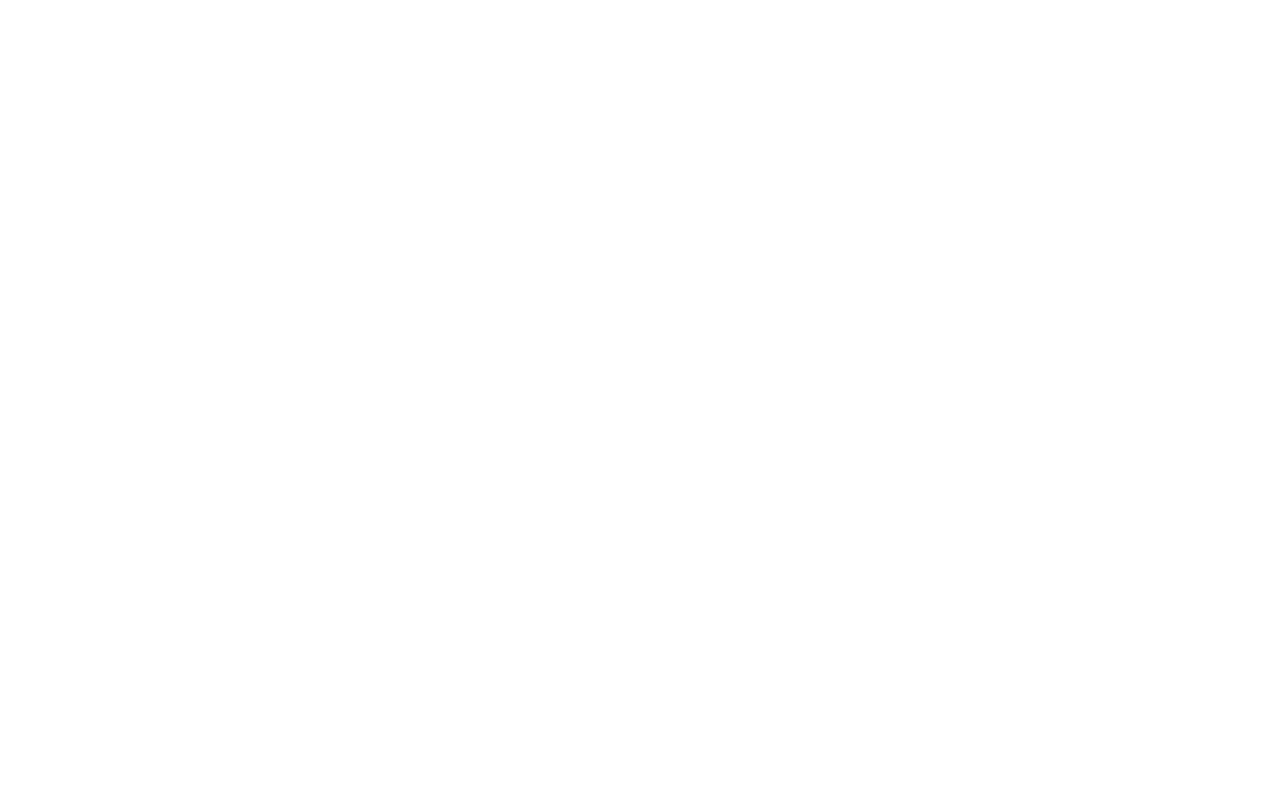
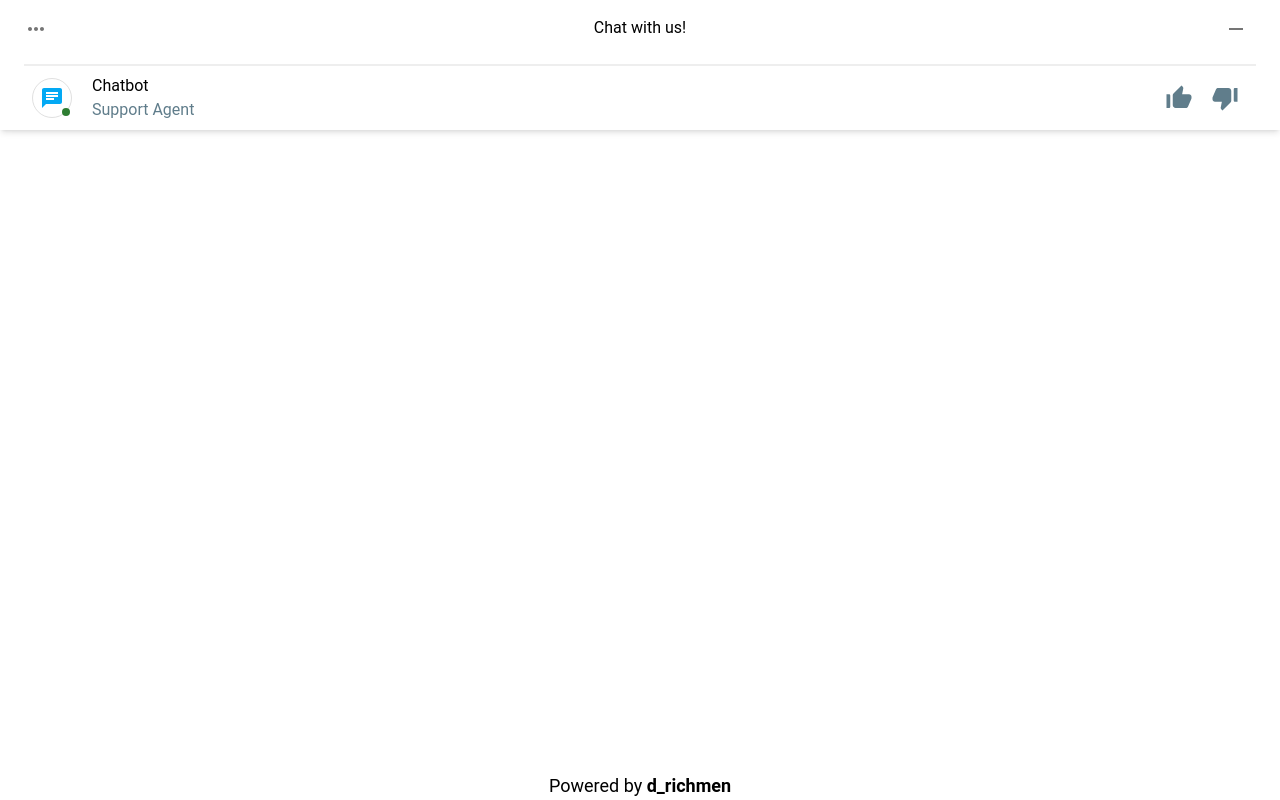
Before and after one commit to moboluwade/ai-chatbot, a React (Create React App) app: page / in a window 1280 px wide. Built offline with nearby package versions, Linux system fonts and the light colour scheme.

Commit message:
add base design files

```diff
--- a/package.json
+++ b/package.json
@@ -5,6 +5,7 @@
   "dependencies": {
     "@emotion/react": "^11.11.1",
     "@emotion/styled": "^11.11.0",
+    "@material-tailwind/react": "^2.1.4",
     "@mui/icons-material": "^5.14.14",
     "@mui/material": "^5.14.14",
     "@testing-library/jest-dom": "^5.17.0",
--- a/src/App.js
+++ b/src/App.js
@@ -1,9 +1,10 @@
+import Layout from "./views/Layout/Layout";
 
 function App() {
   return (
-   <div>
-
-   </div>
+   <Layout>
+    {/* newer components should be built in the dedicted components folder and called in here*/}
+   </Layout>
   );
 }
 
--- /dev/null
+++ b/src/components/Feedback/Feedback.js
@@ -0,0 +1,36 @@
+import React from 'react'
+import ChatIcon from '@mui/icons-material/Chat';
+import { Badge } from '@mui/material';
+import ThumbUpAltIcon from '@mui/icons-material/ThumbUpAlt';
+import ThumbDownAltIcon from '@mui/icons-material/ThumbDownAlt';
+
+const Feedback = () => {
+    return (
+        <div className=' bg-white '>
+            <div className='px-2 py-2 border-t-2 flex flex-row justify-between'>
+                <div className=' flex flex-row items-center'>
+                    <Badge className='w-10 h-10' overlap='circular'
+                        anchorOrigin={{
+                            vertical: 'bottom',
+                            horizontal: 'right'
+                        }}
+                        variant='dot' badgeContent={4} color="success">
+                        <div className=' flex flex-row justify-center items-center w-10 h-10 border-gray-300 border-[1px] bg-none rounded-full'>
+                            <ChatIcon className=' text-light-blue-500' />
+                        </div>
+                    </Badge>
+                    <div className='pl-5 text-base flex flex-col items-start justify-center'>
+                        <span>Chatbot</span>
+                        <span className=' text-blue-gray-500'>Support Agent</span>
+                    </div>
+                </div>
+                <div className='pr-2 flex flex-row justify-center items-center'>
+                    <ThumbUpAltIcon className='cursor-pointer mr-2 text-blue-gray-500' sx={{ fontSize: 30 }} />
+                    <ThumbDownAltIcon className='cursor-pointer ml-2 text-blue-gray-500' sx={{ fontSize: 30 }} />
+                </div>
+            </div>
+        </div>
+    )
+}
+
+export default Feedback
--- a/src/components/Footer/Footer.js
+++ b/src/components/Footer/Footer.js
@@ -2,7 +2,9 @@
 
 const Footer = () => {
   return (
-    <div>Footer</div>
+    <footer className=' text-blueGrey-400 text-lg pt-1 text-center h-8 w-full bg-white fixed bottom-0'>
+        Powered by <strong className='text-black'>d_richmen</strong>
+    </footer>
   )
 }
 
--- a/src/components/Header/Header.js
+++ b/src/components/Header/Header.js
@@ -1,8 +1,20 @@
-import React from 'react'
+import { MoreHoriz, Remove } from '@mui/icons-material';
+import Feedback from "../Feedback/Feedback";
 
 const Header = () => {
   return (
-    <div>Header</div>
+    <header className="fixed bg-white shadow-md px-6 w-full">
+      <div className=" py-4 flex flex-row w-full justify-between">
+        <div className=" cursor-pointer text-gray-600 w-8 h-8">
+          <MoreHoriz />
+        </div>
+        <span>Chat with us!</span>
+        <div className=" cursor-pointer text-gray-600 w-8 h-8">
+          <Remove />
+        </div>
+      </div>
+      <Feedback />
+    </header>
   )
 }
 
--- a/src/index.js
+++ b/src/index.js
@@ -4,10 +4,14 @@
 import App from './App';
 import reportWebVitals from './reportWebVitals';
 
+import { ThemeProvider } from "@material-tailwind/react";
+
 const root = ReactDOM.createRoot(document.getElementById('root'));
 root.render(
   <React.StrictMode>
-    <App />
+    <ThemeProvider>
+      <App />
+    </ThemeProvider>
   </React.StrictMode>
 );
 
--- a/src/views/Layout/Layout.js
+++ b/src/views/Layout/Layout.js
@@ -0,0 +1,14 @@
+import Footer from "../../components/Footer/Footer"
+import Header from "../../components/Header/Header"
+
+const Layout = ({children}) => {
+  return (
+    <>
+        <Header />
+        <main>{children}</main>
+        <Footer />
+    </>
+  )
+}
+
+export default Layout
--- a/tailwind.config.js
+++ b/tailwind.config.js
@@ -1,10 +1,13 @@
 /** @type {import('tailwindcss').Config} */
-module.exports = {
+const withMT = require("@material-tailwind/react/utils/withMT");
+
+module.exports = withMT({
   content: [
     "./src/**/*.{js,jsx,ts,tsx}",
   ],
   theme: {
-    extend: {},
+    extend: {
+    },
   },
   plugins: [],
-}
+})
```
Also changed, not shown: 1 other file (tests, documents, lock files or other folders).
